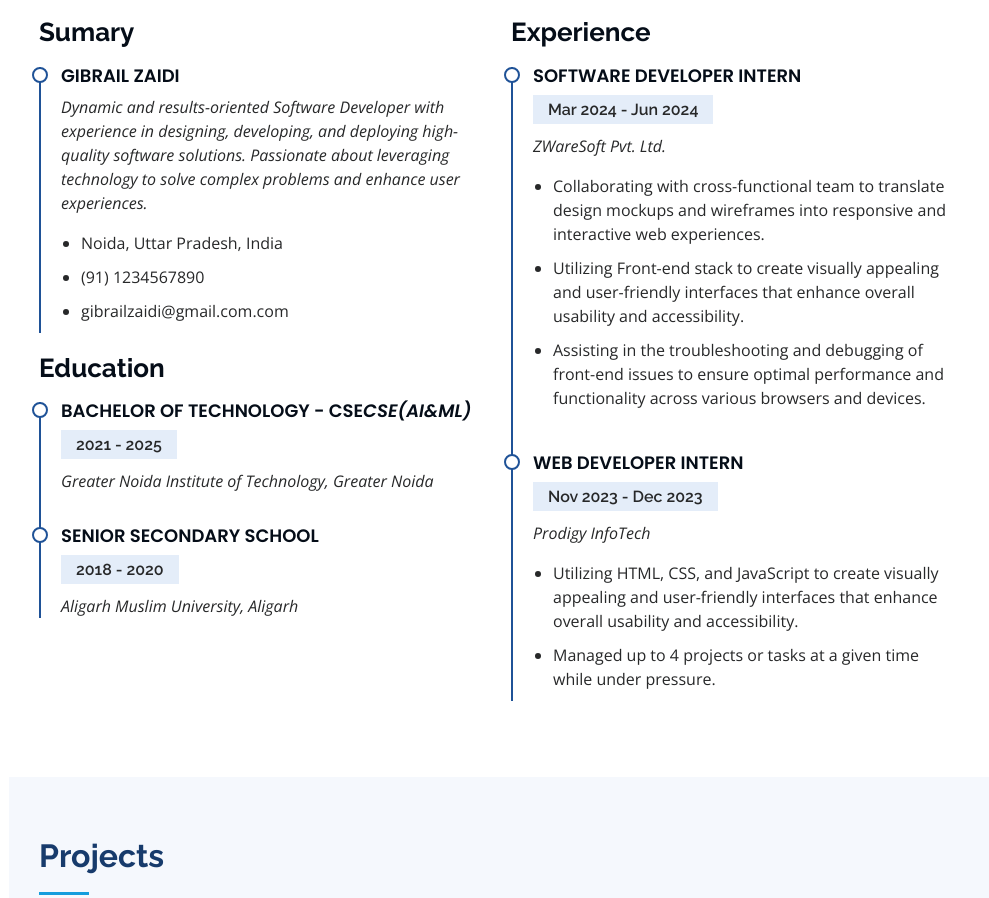
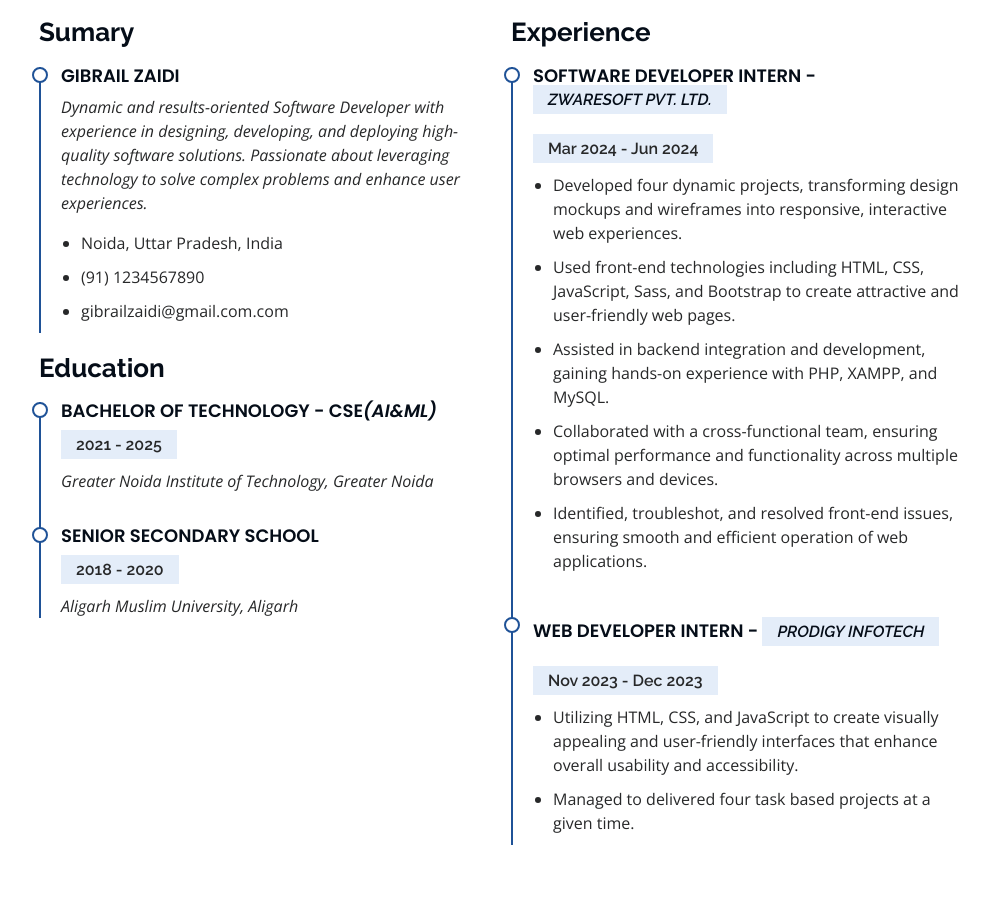
Before and after one commit to Gibrail404/Portfolio_2.0, a plain HTML site: page index.html in a window 1280 px wide. Shown: the part 2239-3137 px from the top of the page, without its empty margins (291-1280 px from the left). Drawn offline with nearby package versions, Linux system fonts and the light colour scheme.

Commit message:
Update description

```diff
--- a/index.html
+++ b/index.html
@@ -280,7 +280,7 @@
 
             <h3 class="resume-title">Education</h3>
             <div class="resume-item">
-              <h4>Bachelor of Technology - CSE<em>CSE(AI&ML)</em></h4>
+              <h4>Bachelor of Technology - CSE<em>(AI&ML)</em></h4>
               <h5>2021 - 2025</h5>
               <p><em>Greater Noida Institute of Technology, Greater Noida</em></p>
 
@@ -295,26 +295,23 @@
           <div class="col-lg-6" data-aos="fade-up" data-aos-delay="100">
             <h3 class="resume-title">Experience</h3>
             <div class="resume-item">
-              <h4>Software Developer Intern</h4>
+              <h4>Software Developer Intern - <em><h5>ZWareSoft Pvt. Ltd.</h5></em></h4>
               <h5>Mar 2024 - Jun 2024</h5>
-              <p><em>ZWareSoft Pvt. Ltd. </em></p>
               <ul>
-                <li>Collaborating with cross-functional team to translate design mockups and wireframes into responsive
-                  and interactive web experiences.</li>
-                <li>Utilizing Front-end stack to create visually appealing and user-friendly interfaces that enhance
-                  overall usability and accessibility.</li>
-                <li>Assisting in the troubleshooting and debugging of front-end issues to ensure optimal performance and
-                  functionality across various browsers and devices.</li>
+                <li>Developed four dynamic projects, transforming design mockups and wireframes into responsive, interactive web experiences.</li>
+                <li>Used front-end technologies including HTML, CSS, JavaScript, Sass, and Bootstrap to create attractive and user-friendly web pages.</li>
+                <li>Assisted in backend integration and development, gaining hands-on experience with PHP, XAMPP, and MySQL.</li>
+                <li>Collaborated with a cross-functional team, ensuring optimal performance and functionality across multiple browsers and devices.</li>
+                <li>Identified, troubleshot, and resolved front-end issues, ensuring smooth and efficient operation of web applications.</li>
               </ul>
             </div>
             <div class="resume-item">
-              <h4>Web Developer Intern</h4>
+              <h4>Web Developer Intern - <em><h5>Prodigy InfoTech</h5></em></h4>
               <h5>Nov 2023 - Dec 2023</h5>
-              <p><em>Prodigy InfoTech</em></p>
               <ul>
                 <li>Utilizing HTML, CSS, and JavaScript to create visually appealing and user-friendly interfaces that
                   enhance overall usability and accessibility.</li>
-                <li>Managed up to 4 projects or tasks at a given time while under pressure.</li>
+                <li>Managed to delivered four task based projects at a given time.</li>
               </ul>
             </div>
           </div>
```
